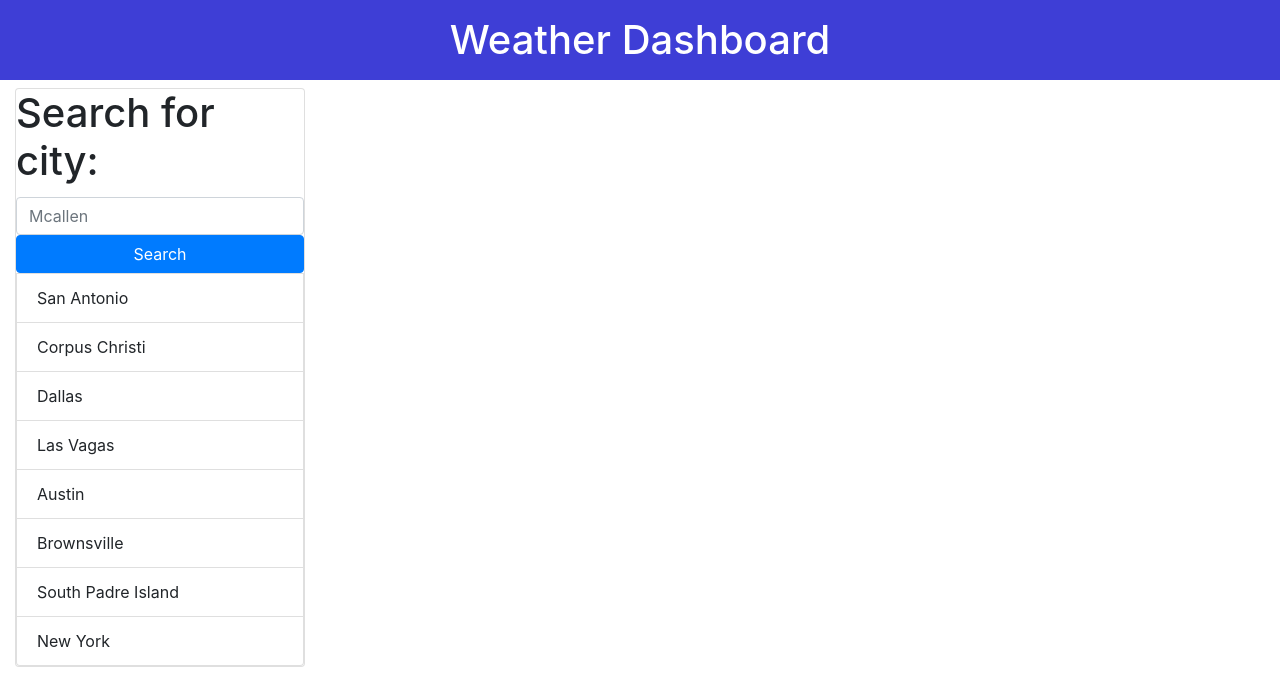
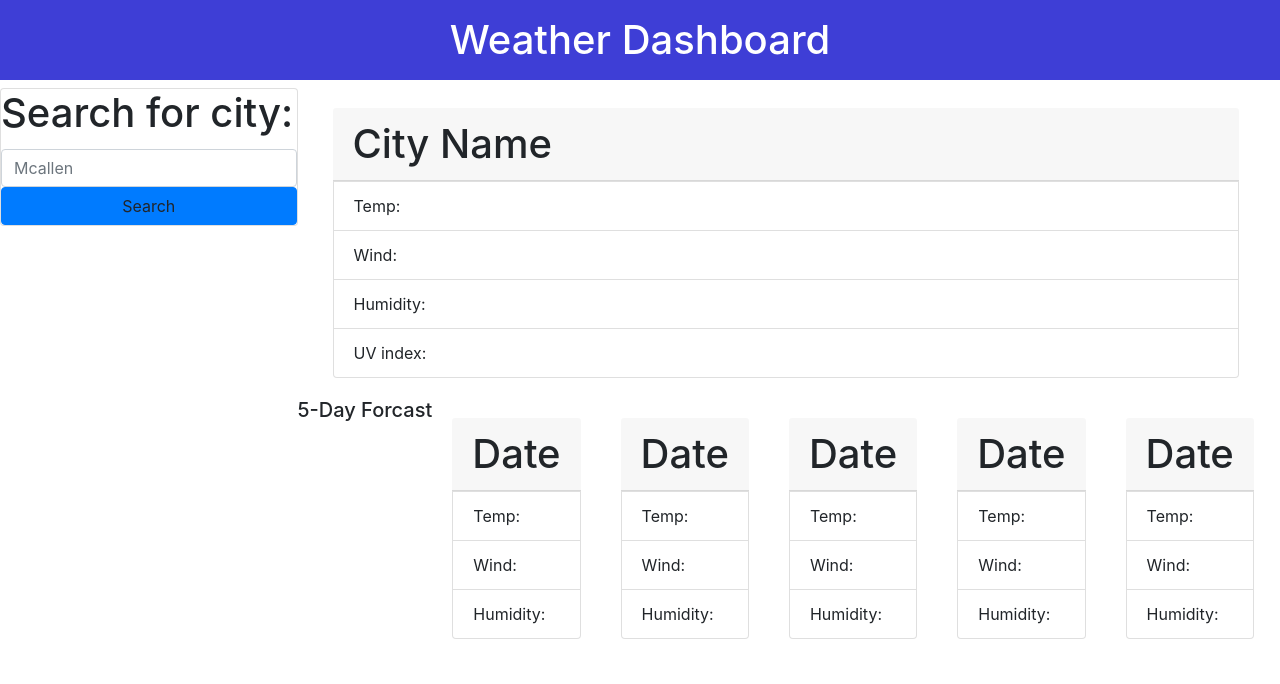
Before and after one commit to Zi-on/Weather_Dashboard, a plain HTML site: page index.html in a window 1280 px wide. Shown: the top 684 px of the page. Drawn offline with nearby package versions, Linux system fonts and the light colour scheme.

Commit message:
added script

```diff
--- a/assets/js/script.js
+++ b/assets/js/script.js
@@ -1 +1,23 @@
-console.log("hello master")
+
+// var weatherApiUrl = "https://api.openweathermap.org/data/2.5/onecall?lat=26.2034&lon=98.2300&exclude={part}&appid=d727e0c365295376fcdf1f7932a17a35"
+
+// var cityNameApiUrl = "http://api.openweathermap.org/geo/1.0/direct?q=Mcallen,tx,US&limit=5&appid=d727e0c365295376fcdf1f7932a17a35"
+
+
+// fetch(cityNameApiUrl, {
+//     cache: 'reload',
+// })
+//     .then(function(response) {
+//         console.log(response.json());
+//     })
+
+var searchArea = $(".searchArea");
+var searchBtn = $('.search');
+
+searchBtn.on("click", function (event) {
+    var clickBtn = event.target;
+    var city = $(clickBtn).siblings()[1].value;
+
+
+    console.log(city)
+})
--- a/index.html
+++ b/index.html
@@ -26,28 +26,20 @@
                 <h1>Weather Dashboard</h1>
 
             </div>
-
+            <div class="row">
                 <div class="col-lg-3">
                     <div class="card">
                             <h1 class="card-title">Search for city:</h1>
                         <div class="input-group">
-                            <input type="text" class="form-control" placeholder="Mcallen" aria-label="Username" aria-describedby="basic-addon1">
+                            <input id="searchArea" type="text" class="form-control searchArea" placeholder="Mcallen" aria-label="CityName" aria-describedby="basic-addon1">
                         </div>
-                            <a href="#" class="btn btn-primary">Search</a>
-                            <li class="list-group-item">San Antonio</li>
-                            <li class="list-group-item">Corpus Christi</li>
-                            <li class="list-group-item">Dallas</li>
-                            <li class="list-group-item">Las Vagas</li>
-                            <li class="list-group-item">Austin</li>
-                            <li class="list-group-item">Brownsville</li>
-                            <li class="list-group-item">South Padre Island</li>
-                            <li class="list-group-item">New York</li>
-                        </div>
+                            <a id="search" class="btn btn-primary search">Search</a>
+
                     </div>
                 </div>
 
-
-                    <div class="col-lg-9">
+                <div class="column">
+                    <div class="col-lg-14">
                         <div class="card-body">
                             <h1 class="card-header">City Name</h1>
                             <li class="list-group-item">Temp: </li>
@@ -58,49 +50,50 @@
                     </div>
 
                     <div class="row forcast">
-                        <div class="col-md-2">
+                        <h5>5-Day Forcast</h5>
+                        <div class="col-lg-2.5">
                             <div class="card-body">
                                 <h1 class="card-header">Date</h1>
                                 <li class="list-group-item">Temp: </li>
-                                <li class="list-group-item">Wind </li>
+                                <li class="list-group-item">Wind: </li>
                                 <li class="list-group-item">Humidity: </li>
                             </div>
                         </div>
-                        <div class="col-md-2">
+                        <div class="col-lg-2.5">
                             <div class="card-body">
                                 <h1 class="card-header">Date</h1>
                                 <li class="list-group-item">Temp: </li>
-                                <li class="list-group-item">Wind </li>
+                                <li class="list-group-item">Wind: </li>
                                 <li class="list-group-item">Humidity: </li>
                             </div>
                         </div>
-                        <div class="col-md-2">
+                        <div class="col-lg-2.5">
                             <div class="card-body">
                                 <h1 class="card-header">Date</h1>
                                 <li class="list-group-item">Temp: </li>
-                                <li class="list-group-item">Wind </li>
+                                <li class="list-group-item">Wind: </li>
                                 <li class="list-group-item">Humidity: </li>
                             </div>
                         </div>
-                        <div class="col-md-2">
+                        <div class="col-lg-2.5">
                             <div class="card-body">
                                 <h1 class="card-header">Date</h1>
                                 <li class="list-group-item">Temp: </li>
-                                <li class="list-group-item">Wind </li>
+                                <li class="list-group-item">Wind: </li>
                                 <li class="list-group-item">Humidity: </li>
                             </div>
                         </div>
-                        <div class="col-md-2">
+                        <div class="col-lg-2.5">
                             <div class="card-body">
                                 <h1 class="card-header">Date</h1>
                                 <li class="list-group-item">Temp: </li>
-                                <li class="list-group-item">Wind </li>
+                                <li class="list-group-item">Wind: </li>
                                 <li class="list-group-item">Humidity: </li>
                             </div>
                         </div>
                     </div>
-
-
+                </div>
+            </div>
 
         <script src="https://cdnjs.cloudflare.com/ajax/libs/jquery/3.2.1/jquery.min.js"></script>
         <script src="https://cdnjs.cloudflare.com/ajax/libs/moment.js/2.24.0/moment.min.js"></script>
```
